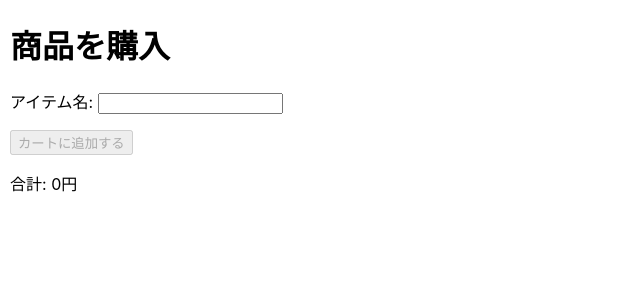
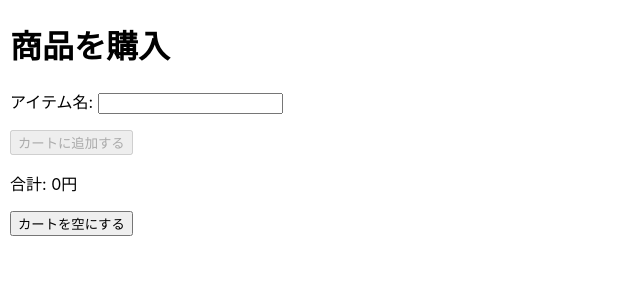
Before and after one commit to mokajima/react-chapter4-demo, a React (Create React App) app: page / in a window 1280 px wide. Shown: the top 300 px of the page, without its empty margins (0-640 px from the left). Built offline with nearby package versions, Linux system fonts and the light colour scheme.

Commit message:
「カートを空にする」ボタンを追加

```diff
--- a/src/App.js
+++ b/src/App.js
@@ -19,6 +19,10 @@ const App = () => {
     setItem('');
   };
 
+  const handleClear = () => {
+    setCartItems([]);
+  };
+
   return (
     <div style={{ margin: '10px' }}>
       <h1>商品を購入</h1>
@@ -30,6 +34,7 @@ const App = () => {
         ))}
       </ul>
       <Total cartItems={cartItems} />
+      <ClearButton onClick={handleClear} />
     </div>
   );
 };
@@ -76,4 +81,16 @@ const Total = memo(({ cartItems }) => {
   return <p>合計: {total}円</p>;
 });
 
+const ClearButton = memo(({ onClick }) => {
+  console.log('renders <ClearButton />');
+
+  return (
+    <p>
+      <button onClick={onClick}>
+        カートを空にする
+      </button>
+    </p>
+  );
+});
+
 export default App;
```
